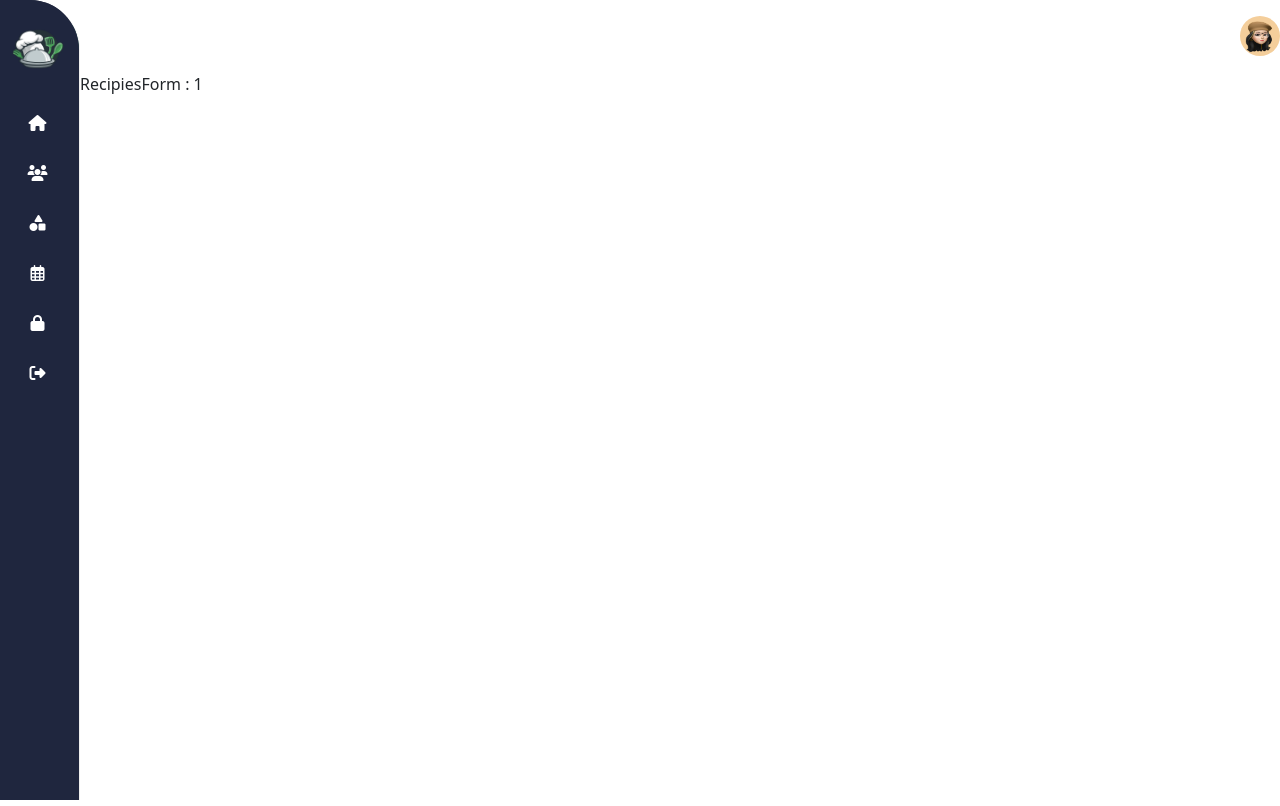
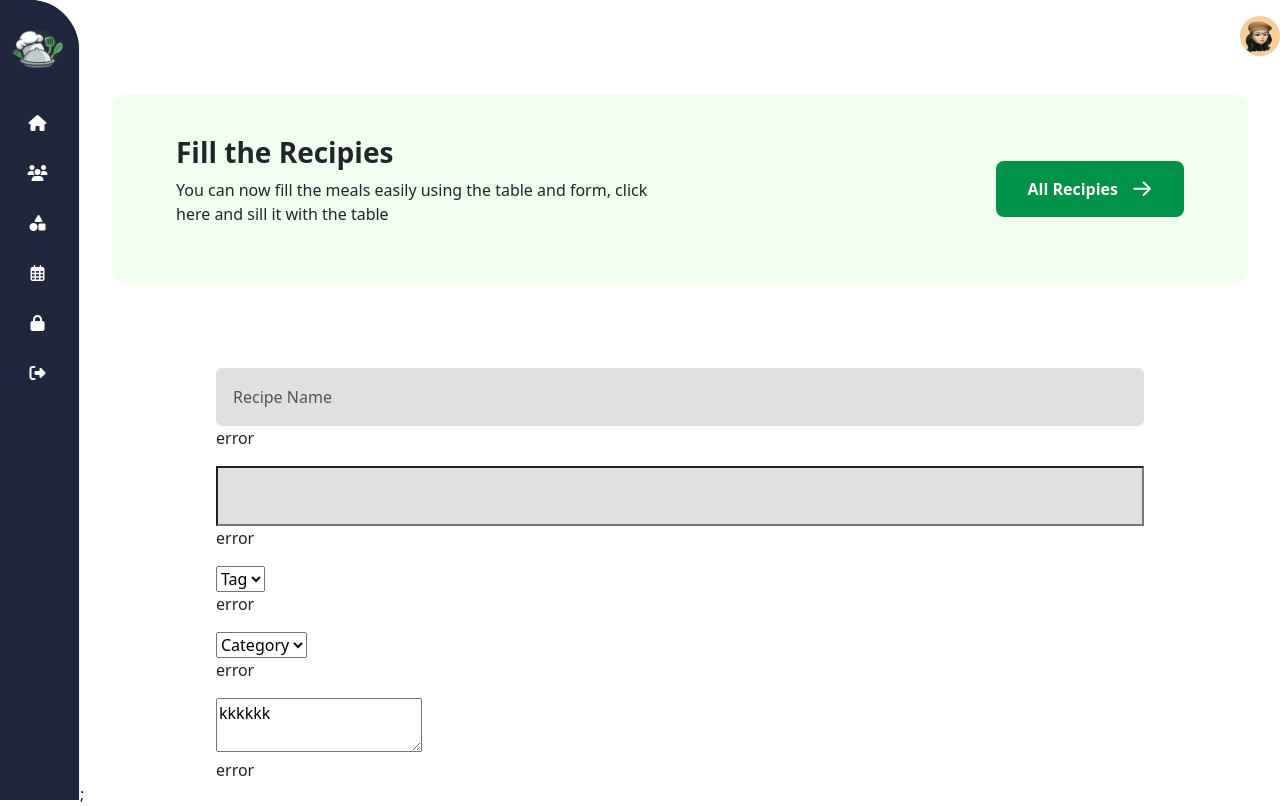
Before and after one commit to George-lab2004/FoodApp, a React (Vite) app: page /DashBoard/recipes/1 in a window 1280 px wide. Built offline with nearby package versions, Linux system fonts and the light colour scheme; sample sign-in values are in the browser's storage.

Commit message:
fix update

```diff
--- a/src/App.jsx
+++ b/src/App.jsx
@@ -60,7 +60,10 @@ function App() {
       children: [
         { index: true, element: <Dashboard loginData={loginData} /> },
         { path: "users", element: <UsersList loginData={loginData} /> },
-        { path: "recipes/new-recipe", element: <RecipiesForm /> },
+        {
+          path: "recipes/recipes/new-recipe",
+          element: <RecipiesForm />,
+        },
         { path: "recipes/:recipesId", element: <RecipiesForm /> },
         { path: "recipes", element: <RecipesList /> },
         { path: "recipe-Data", element: <RecipiesData /> },
--- a/src/index.css
+++ b/src/index.css
@@ -133,3 +133,50 @@
     color: #000;
   }
 }
+/* Recipe Form */
+.header-wrapper {
+  background-color: #f0ffef;
+  border-radius: 15px;
+  margin-inline: 2rem;
+  margin-top: 1.375rem;
+  padding-block: 2.625rem;
+  padding-inline: 4rem;
+  display: flex;
+  justify-content: space-between;
+  align-items: center;
+  .content-wrapper {
+    max-width: 30rem;
+  }
+}
+.btn-primary {
+  background-color: #009247;
+  columns: #ffffff;
+  border-radius: 8px;
+  font-weight: bold;
+  font-size: 1rem;
+  padding-block: 1rem;
+  padding-inline: 2rem;
+  text-decoration: none;
+  display: flex;
+  gap: 12px;
+  align-items: center;
+}
+.font-wrappers {
+  margin-inline: 8.5rem;
+  margin-top: 5.25rem;
+  display: flex;
+  flex-direction: column;
+  gap: 1rem;
+}
+.input-wrapper {
+  width: 100%;
+  input,
+  select text-area {
+    width: 100%;
+    padding: 1rem;
+    background-color: #e0e0e0;
+    ::placeholder {
+      color: #000;
+    }
+  }
+}
--- a/src/modules/categories/Components/CategoriesList/CategoriesList.jsx
+++ b/src/modules/categories/Components/CategoriesList/CategoriesList.jsx
@@ -77,7 +77,7 @@ export default function CategoriesList() {
 
   const handleUpdate = async (data) => {
     try {
-      await axiosInstance.put(CATEGORY_URLS.CREATE_CATEGORY(selectedId), data);
+      await axiosInstance.put(CATEGORY_URLS.Update_CATEGORY(selectedId), data);
       toast.success("Updated successfully");
       setShowUpdate(false);
       getCategories(); // Refresh categories list after update
--- a/src/modules/recipes/Components/RecipesList/RecipesList.jsx
+++ b/src/modules/recipes/Components/RecipesList/RecipesList.jsx
@@ -110,10 +110,12 @@ export default function RecipesList() {
                       onClick={() => handleShow(recipes.id)}
                       aria-hidden="true"
                     ></i>
-                    <i
-                      className="fa fa-edit text-warning"
-                      aria-hidden="true"
-                    ></i>
+                    <Link to={`${recipes?.id}`}>
+                      <i
+                        className="fa fa-edit text-warning"
+                        aria-hidden="true"
+                      ></i>
+                    </Link>
                   </td>
                 </tr>
               ))}
--- a/src/modules/recipes/Components/RecipiesForm/RecipiesForm.jsx
+++ b/src/modules/recipes/Components/RecipiesForm/RecipiesForm.jsx
@@ -1,8 +1,73 @@
-import { useParams } from "react-router-dom";
+import { Link, useParams } from "react-router-dom";
 
 export default function RecipiesForm() {
   const params = useParams();
   console.log(params);
 
-  return <div>RecipiesForm : {params.recipesId}</div>;
+  return (
+    <>
+      <main>
+        <header className="header-wrapper">
+          <div className="content-wrapper">
+            <h3 className="fw-bold">
+              Fill the <span>Recipies</span>
+            </h3>
+            <p>
+              You can now fill the meals easily using the table and form, click
+              here and sill it with the table
+            </p>
+          </div>
+
+          <Link to={"/Dashboard/recipes"} className="btn-primary text-white">
+            All Recipies
+            <svg
+              width="22"
+              height="22"
+              viewBox="0 0 22 22"
+              fill="none"
+              xmlns="http://www.w3.org/2000/svg"
+            >
+              <path
+                d="M20.9927 10.7075C20.9927 11.0168 20.8783 11.2827 20.6494 11.5054L14.5542 17.5913C14.4367 17.7088 14.313 17.7954 14.1831 17.8511C14.0532 17.9067 13.9202 17.9346 13.7842 17.9346C13.4749 17.9346 13.2214 17.8356 13.0234 17.6377C12.8255 17.446 12.7266 17.2048 12.7266 16.9141C12.7266 16.7656 12.7575 16.6265 12.8193 16.4966C12.875 16.3667 12.9523 16.2523 13.0513 16.1533L15.1294 14.0566L18.5156 10.9487L18.8867 11.5889L15.6118 11.7837H4.46045C4.13883 11.7837 3.87907 11.6847 3.68115 11.4868C3.47705 11.2889 3.375 11.0291 3.375 10.7075C3.375 10.3921 3.47705 10.1354 3.68115 9.9375C3.87907 9.73958 4.13883 9.64063 4.46045 9.64063L15.6118 9.64062L18.8867 9.83545L18.5156 10.4663L15.1294 7.36768L13.0513 5.271C12.9523 5.17204 12.875 5.05762 12.8193 4.92773C12.7575 4.79785 12.7266 4.65869 12.7266 4.51025C12.7266 4.21956 12.8255 3.97835 13.0234 3.78662C13.2214 3.5887 13.4749 3.48975 13.7842 3.48975C14.0625 3.48975 14.3161 3.60107 14.5449 3.82373L20.6494 9.91895C20.8783 10.1354 20.9927 10.3983 20.9927 10.7075Z"
+                fill="white"
+              />
+            </svg>
+          </Link>
+        </header>
+        <form className="font-wrappers">
+          <div className="input-wrapper">
+            <input className="form-control" placeholder="Recipe Name" />
+            <div>error</div>
+          </div>
+
+          <div className="input-wrapper" placeholder="Price">
+            <input />
+            <div>error</div>
+          </div>
+
+          <div className="input-wrapper">
+            <select>
+              <option value="">Tag</option>
+            </select>
+            <div>error</div>
+          </div>
+
+          <div className="input-wrapper">
+            <select>
+              <option value="">Category</option>
+            </select>
+            <div>error</div>
+          </div>
+
+          <div className="input-wrapper">
+            <textarea name="" id="">
+              kkkkkk
+            </textarea>
+            <div>error</div>
+          </div>
+        </form>
+      </main>
+      ;
+    </>
+  );
 }
--- a/src/services/urls/urls.js
+++ b/src/services/urls/urls.js
@@ -25,5 +25,6 @@ export const RECIPE_URLS = {
 export const CATEGORY_URLS = {
   GET_CATEGORY: `Category/?pageSize=10&pageNumber=1`,
   DELETE_CATEGORY: (id) => `/Category/${id}`,
+  Update_CATEGORY: (id) => `/Category/${id}`,
   CREATE_CATEGORY: `/Category`,
 };
```
